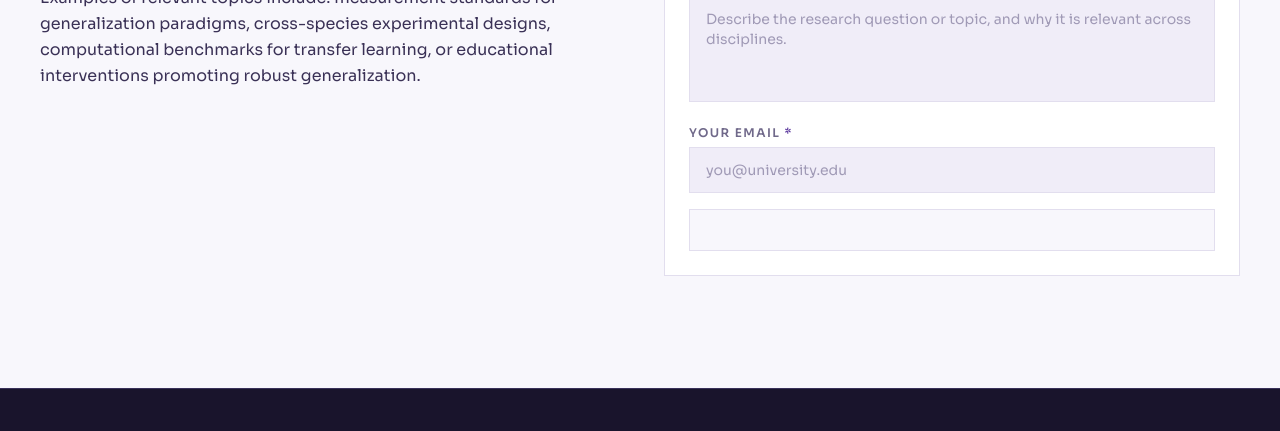
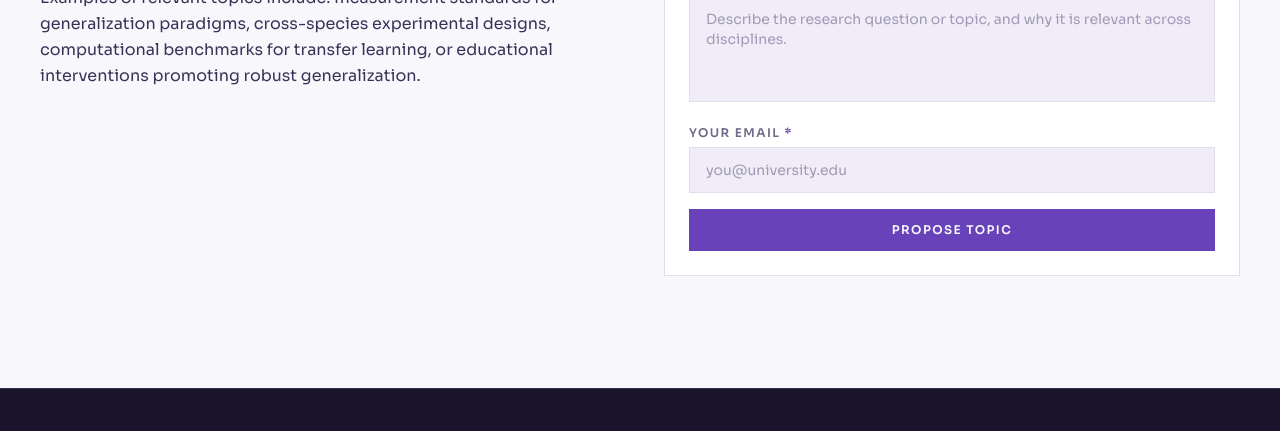
Before and after one commit to kennychechuanyu/gadi-site, an Astro site: page /community in a window 1280 px wide. Shown: the part 2247-2678 px from the top of the page. Built offline with nearby package versions, Linux system fonts and the light colour scheme; Astro itself is replaced by a stand-in of ours.

Commit message:
Fix topic form button

```diff
--- a/src/pages/community.astro
+++ b/src/pages/community.astro
@@ -167,7 +167,7 @@ const DISCUSSION_FORM  = "https://formspree.io/f/mlgaaqgn";
               <label class="label-caps mb-1.5 block text-lav-400" for="topic-email">Your Email</label>
               <input id="topic-email" name="email" type="email" required class="input-field" placeholder="you@university.edu" />
             </div>
-            <button type="submit" class="w-full border border-violet-800 bg-ground px-6 py-3 text-xs font-body font-semibold uppercase tracking-label text-ground hover:bg-surface-raised transition-colors">
+            <button type="submit" class="w-full border border-violet-500 bg-violet-500 px-6 py-3 text-xs font-body font-semibold uppercase tracking-label text-ground hover:bg-violet-400 hover:border-violet-400 transition-colors">
               Propose Topic
             </button>
           </form>
```
